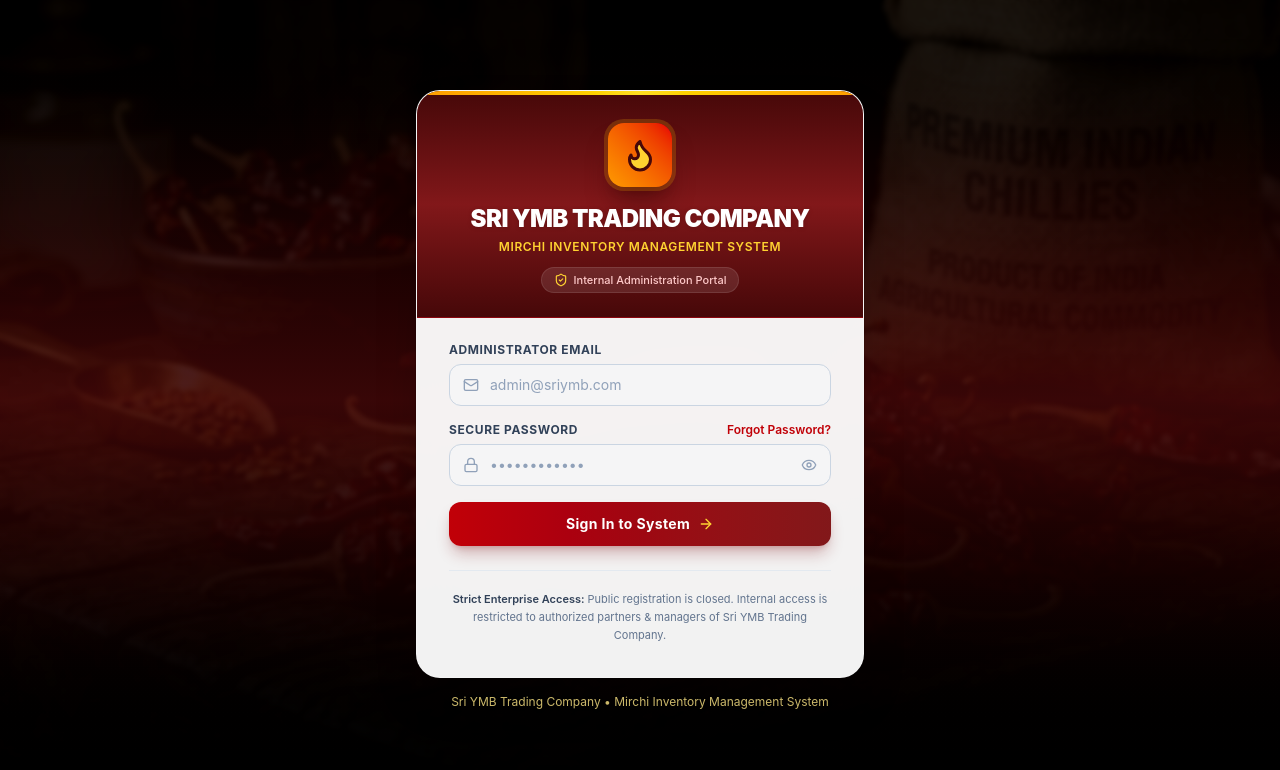
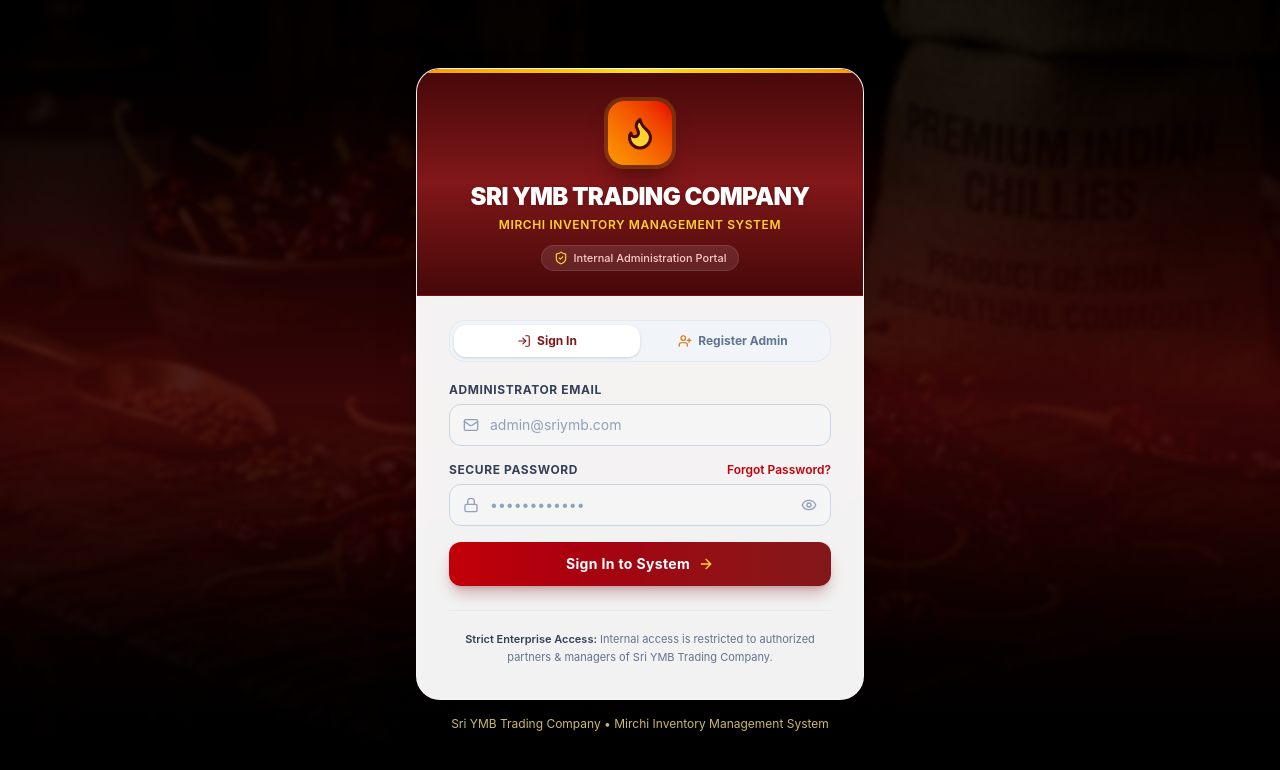
Before and after one commit to yashovardhanyelike523-source/sri-ymb, a React (Vite) app: page / in a window 1280 px wide. Shown: the top 770 px of the page. Built offline with nearby package versions, Linux system fonts and the light colour scheme.

Commit message:
feat: add first-time admin registration option to login page

```diff
--- a/src/context/AuthContext.jsx
+++ b/src/context/AuthContext.jsx
@@ -146,6 +146,33 @@ export function AuthProvider({ children }) {
     return data;
   };
 
+  // Sign up / First-time admin registration handler
+  const signUp = async (email, password, fullName = 'Administrator') => {
+    if (!isConfigured) {
+      throw new Error('Supabase is not configured yet. Please configure credentials in Settings or .env');
+    }
+
+    const cleanEmail = email.trim().toLowerCase();
+    const { data, error } = await supabase.auth.signUp({
+      email: cleanEmail,
+      password,
+      options: {
+        data: {
+          full_name: fullName,
+        },
+      },
+    });
+
+    if (error) {
+      throw error;
+    }
+
+    if (data.user) {
+      await logAuditEvent('USER_SIGNUP', 'auth_users', data.user.id, { email: cleanEmail }, cleanEmail);
+    }
+    return data;
+  };
+
   // Logout handler
   const logout = async () => {
     if (user?.email) {
@@ -190,6 +217,7 @@ export function AuthProvider({ children }) {
         loading,
         isConfigured,
         login,
+        signUp,
         logout,
         resetPassword,
         updatePassword,
--- a/src/pages/LoginPage.jsx
+++ b/src/pages/LoginPage.jsx
@@ -18,16 +18,22 @@ import {
   KeyRound,
   AlertCircle,
   Settings,
+  UserPlus,
+  LogIn,
+  User,
 } from 'lucide-react';
 
 import Modal from '../components/common/Modal';
 
 export default function LoginPage({ onOpenSettings }) {
-  const { login, resetPassword, isConfigured } = useAuth();
+  const { login, signUp, resetPassword, isConfigured } = useAuth();
   const { success, error: toastError } = useToast();
 
+  const [isSignUp, setIsSignUp] = useState(false);
+  const [fullName, setFullName] = useState('');
   const [email, setEmail] = useState('');
   const [password, setPassword] = useState('');
+  const [confirmPassword, setConfirmPassword] = useState('');
   const [showPassword, setShowPassword] = useState(false);
   const [loading, setLoading] = useState(false);
   const [authError, setAuthError] = useState('');
@@ -37,12 +43,45 @@ export default function LoginPage({ onOpenSettings }) {
   const [resetEmail, setResetEmail] = useState('');
   const [resetLoading, setResetLoading] = useState(false);
 
-  const handleLogin = async (e) => {
+  const handleSubmit = async (e) => {
     e.preventDefault();
     setAuthError('');
 
     if (!email.trim() || !password) {
       setAuthError('Please enter both your administrator email and password.');
+      return;
+    }
+
+    if (isSignUp) {
+      if (password.length < 6) {
+        setAuthError('Password must be at least 6 characters long.');
+        return;
+      }
+      if (password !== confirmPassword) {
+        setAuthError('Passwords do not match. Please verify your entries.');
+        return;
+      }
+
+      try {
+        setLoading(true);
+        const data = await signUp(email, password, fullName.trim() || 'Administrator');
+        if (data?.session) {
+          success('Administrator account registered and signed in successfully!');
+        } else {
+          success(
+            `Administrator account created for ${email}. You can now sign in with your credentials.`,
+            'Registration Succeeded'
+          );
+          setIsSignUp(false);
+        }
+      } catch (err) {
+        console.error('Sign up error:', err);
+        const msg = err.message || 'Unable to register administrator account. Please check your Supabase settings.';
+        setAuthError(msg);
+        toastError(msg, 'Registration Failed');
+      } finally {
+        setLoading(false);
+      }
       return;
     }
 
@@ -153,7 +192,62 @@ export default function LoginPage({ onOpenSettings }) {
               </div>
             )}
 
-            <form onSubmit={handleLogin} className="space-y-4">
+            {/* Mode Switcher: Sign In vs Register Admin */}
+            <div className="flex p-1 mb-5 bg-slate-100 rounded-2xl border border-slate-200/80">
+              <button
+                type="button"
+                onClick={() => {
+                  setIsSignUp(false);
+                  setAuthError('');
+                }}
+                className={`flex-1 py-2 rounded-xl text-xs font-bold transition-all flex items-center justify-center gap-1.5 ${
+                  !isSignUp
+                    ? 'bg-white text-red-900 shadow-sm shadow-slate-300'
+                    : 'text-slate-500 hover:text-slate-800'
+                }`}
+              >
+                <LogIn className="w-3.5 h-3.5" />
+                <span>Sign In</span>
+              </button>
+              <button
+                type="button"
+                onClick={() => {
+                  setIsSignUp(true);
+                  setAuthError('');
+                }}
+                className={`flex-1 py-2 rounded-xl text-xs font-bold transition-all flex items-center justify-center gap-1.5 ${
+                  isSignUp
+                    ? 'bg-white text-red-900 shadow-sm shadow-slate-300'
+                    : 'text-slate-500 hover:text-slate-800'
+                }`}
+              >
+                <UserPlus className="w-3.5 h-3.5 text-amber-600" />
+                <span>Register Admin</span>
+              </button>
+            </div>
+
+            <form onSubmit={handleSubmit} className="space-y-4">
+              {/* Full Name (Sign Up only) */}
+              {isSignUp && (
+                <div>
+                  <label className="block text-xs font-bold uppercase tracking-wider text-slate-700 mb-1.5">
+                    Full Name / Designation
+                  </label>
+                  <div className="relative">
+                    <div className="absolute inset-y-0 left-0 pl-3.5 flex items-center pointer-events-none text-slate-400">
+                      <User className="w-4 h-4" />
+                    </div>
+                    <input
+                      type="text"
+                      value={fullName}
+                      onChange={(e) => setFullName(e.target.value)}
+                      placeholder="e.g. Yasho Vardhan (Managing Director)"
+                      className="w-full pl-10 pr-4 py-2.5 rounded-xl border border-slate-300 text-slate-900 placeholder-slate-400 text-sm focus:outline-none focus:ring-2 focus:ring-red-600 focus:border-red-600 transition bg-slate-50/50 hover:bg-white"
+                    />
+                  </div>
+                </div>
+              )}
+
               {/* Email Input */}
               <div>
                 <label className="block text-xs font-bold uppercase tracking-wider text-slate-700 mb-1.5">
@@ -179,8 +273,9 @@ export default function LoginPage({ onOpenSettings }) {
               <div>
                 <div className="flex items-center justify-between mb-1.5">
                   <label className="block text-xs font-bold uppercase tracking-wider text-slate-700">
-                    Secure Password
+                    {isSignUp ? 'Create Password (min. 6 characters)' : 'Secure Password'}
                   </label>
+                  {!isSignUp && (
                     <button
                       type="button"
                       onClick={() => {
@@ -191,6 +286,7 @@ export default function LoginPage({ onOpenSettings }) {
                     >
                       Forgot Password?
                     </button>
+                  )}
                 </div>
                 <div className="relative">
                   <div className="absolute inset-y-0 left-0 pl-3.5 flex items-center pointer-events-none text-slate-400">
@@ -202,7 +298,7 @@ export default function LoginPage({ onOpenSettings }) {
                     value={password}
                     onChange={(e) => setPassword(e.target.value)}
                     placeholder="••••••••••••"
-                    autoComplete="current-password"
+                    autoComplete={isSignUp ? 'new-password' : 'current-password'}
                     className="w-full pl-10 pr-11 py-2.5 rounded-xl border border-slate-300 text-slate-900 placeholder-slate-400 text-sm focus:outline-none focus:ring-2 focus:ring-red-600 focus:border-red-600 transition bg-slate-50/50 hover:bg-white"
                   />
                   <button
@@ -220,6 +316,29 @@ export default function LoginPage({ onOpenSettings }) {
                 </div>
               </div>
 
+              {/* Confirm Password (Sign Up only) */}
+              {isSignUp && (
+                <div>
+                  <label className="block text-xs font-bold uppercase tracking-wider text-slate-700 mb-1.5">
+                    Confirm Password
+                  </label>
+                  <div className="relative">
+                    <div className="absolute inset-y-0 left-0 pl-3.5 flex items-center pointer-events-none text-slate-400">
+                      <Lock className="w-4 h-4" />
+                    </div>
+                    <input
+                      type={showPassword ? 'text' : 'password'}
+                      required
+                      value={confirmPassword}
+                      onChange={(e) => setConfirmPassword(e.target.value)}
+                      placeholder="••••••••••••"
+                      autoComplete="new-password"
+                      className="w-full pl-10 pr-4 py-2.5 rounded-xl border border-slate-300 text-slate-900 placeholder-slate-400 text-sm focus:outline-none focus:ring-2 focus:ring-red-600 focus:border-red-600 transition bg-slate-50/50 hover:bg-white"
+                    />
+                  </div>
+                </div>
+              )}
+
               {/* Submit Button */}
               <button
                 type="submit"
@@ -229,11 +348,11 @@ export default function LoginPage({ onOpenSettings }) {
                 {loading ? (
                   <>
                     <span className="w-4 h-4 border-2 border-amber-300 border-t-transparent rounded-full animate-spin" />
-                    <span>Verifying Credentials...</span>
+                    <span>{isSignUp ? 'Creating Administrator Account...' : 'Verifying Credentials...'}</span>
                   </>
                 ) : (
                   <>
-                    <span>Sign In to System</span>
+                    <span>{isSignUp ? 'Register & Access System' : 'Sign In to System'}</span>
                     <ArrowRight className="w-4 h-4 text-amber-300" />
                   </>
                 )}
@@ -243,7 +362,7 @@ export default function LoginPage({ onOpenSettings }) {
             {/* Public Registration Policy Notice */}
             <div className="mt-6 pt-5 border-t border-slate-200/90 text-center">
               <p className="text-[11px] text-slate-500 leading-relaxed">
-                <span className="font-semibold text-slate-700">Strict Enterprise Access:</span> Public registration is closed. Internal access is restricted to authorized partners & managers of Sri YMB Trading Company.
+                <span className="font-semibold text-slate-700">Strict Enterprise Access:</span> {isSignUp ? 'New administrators will be granted full inventory management rights upon registration.' : 'Internal access is restricted to authorized partners & managers of Sri YMB Trading Company.'}
               </p>
             </div>
           </div>
```
Lines whose indentation alone changed are shown as unchanged.
